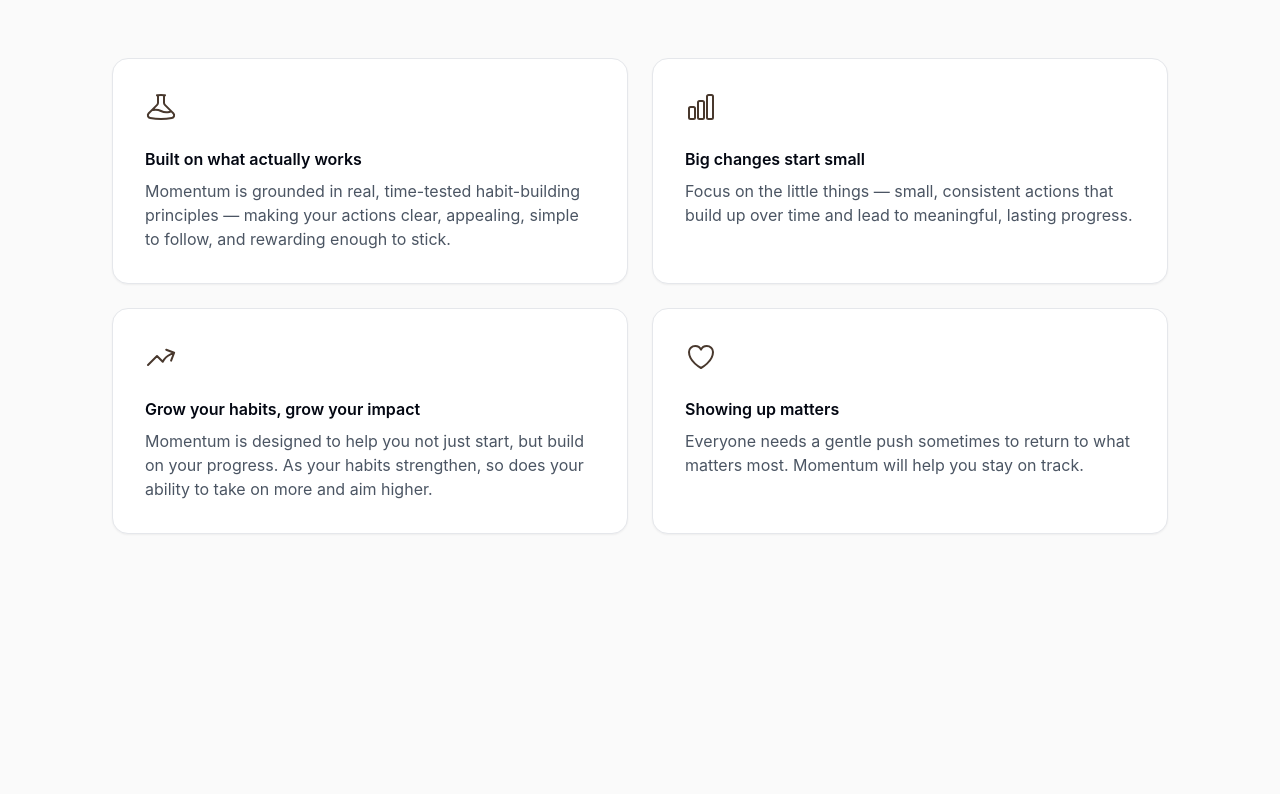
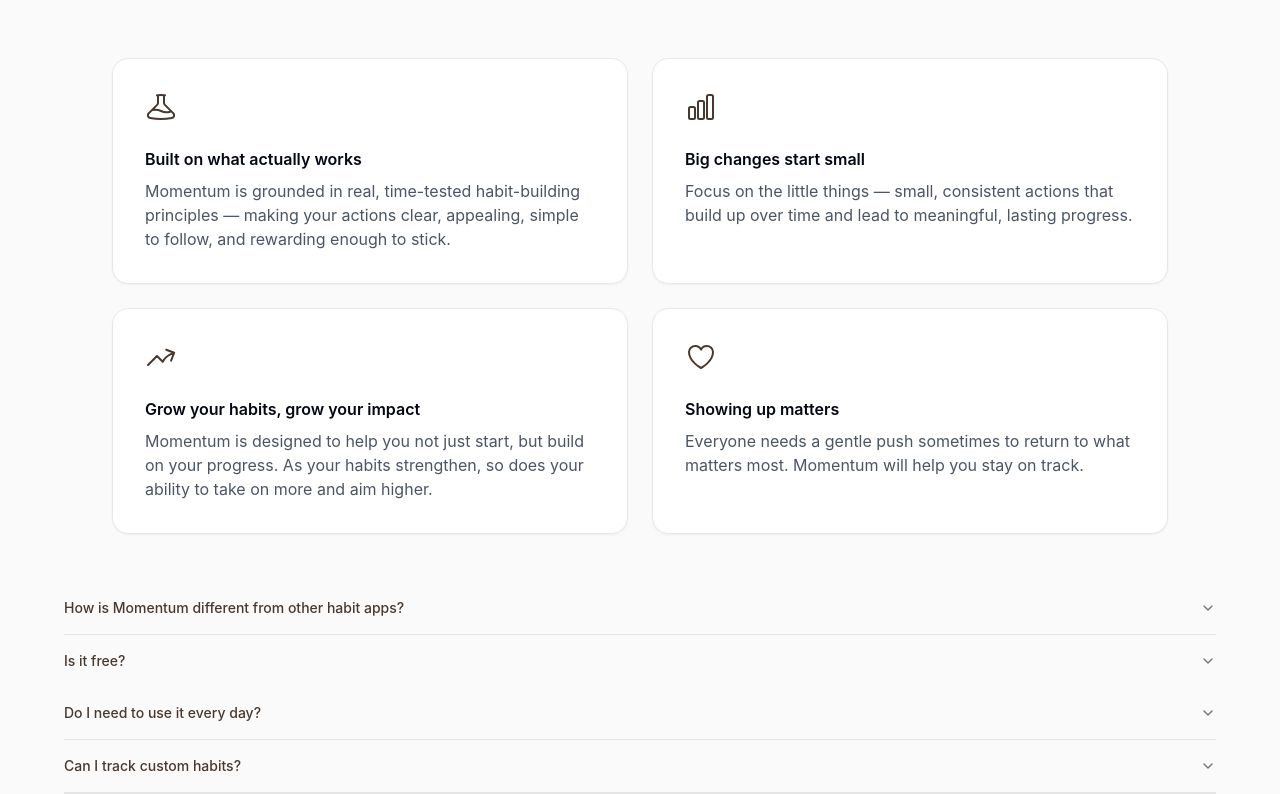
Before and after one commit to ronaakk/momentum, a Next.js app: page / in a window 1280 px wide. Shown: the part 1205-1999 px from the top of the page. Before the commit the page ends 1787 px from the top, so only its background shows below. Built offline with nearby package versions, Linux system fonts and the light colour scheme.

Commit message:
updated FAQs

```diff
--- a/package.json
+++ b/package.json
@@ -9,6 +9,7 @@
     "lint": "next lint"
   },
   "dependencies": {
+    "@radix-ui/react-accordion": "^1.2.4",
     "@radix-ui/react-slot": "^1.2.0",
     "class-variance-authority": "^0.7.1",
     "clsx": "^2.1.1",
--- a/src/app/page.tsx
+++ b/src/app/page.tsx
@@ -9,7 +9,7 @@
       <About />
       <Hero />
       <Features />
-      {/* <FAQ /> */}
+      <FAQ />
     </div>
   );
 }
--- a/src/components/landing/About.tsx
+++ b/src/components/landing/About.tsx
@@ -4,7 +4,7 @@
 
 function About() {
   return (
-    <div className="flex flex-col justify-center items-center py-8 md:py-10 space-y-6 sm:px-10 md:px-12 border-t border-pglightgrey">
+    <div className="animate-slide-in flex flex-col justify-center items-center py-8 md:py-10 space-y-6 sm:px-10 md:px-12 border-t border-pglightgrey">
       <h1 className="header tracking-tight h-[3rem] sm:h-[4rem] leading-normal md:text-5xl lg:text-6xl text-center">
         Tiny actions, lasting change.
       </h1>
--- a/src/components/landing/FAQ.tsx
+++ b/src/components/landing/FAQ.tsx
@@ -1,11 +1,46 @@
 import React from 'react'
+import {
+  Accordion,
+  AccordionContent,
+  AccordionItem,
+  AccordionTrigger,
+} from "@/components/ui/accordion"
+
 
 function FAQ() {
   return (
     <div>
+        <Accordion type="single" collapsible>
+          <AccordionItem value="item-1">
+            <AccordionTrigger>How is Momentum different from other habit apps?</AccordionTrigger>
+            <AccordionContent>
+              Momentum is grounded in real, time-tested behavioral science. The goal is to keep things simple, intentional, and sustainable.
+            </AccordionContent>
+          </AccordionItem>
+
+          <AccordionItem value="item-2">
+            <AccordionTrigger>Is it free?</AccordionTrigger>
+            <AccordionContent>
+              Yes! The purpose of this platform is to help you build better habits without putting you through paywalls.
+            </AccordionContent>
+
+            <AccordionItem value="item-3">
+            <AccordionTrigger>Do I need to use it every day?</AccordionTrigger>
+            <AccordionContent>
+            Nope, Momentum is flexible. While consistency helps, life happens. You can always pick up where you left off without feeling guilty.
+            </AccordionContent>
+          </AccordionItem>
+
+          <AccordionItem value="item-4">
+            <AccordionTrigger>Can I track custom habits?</AccordionTrigger>
+            <AccordionContent>
+            Absolutely. Whether you're trying to stretch every morning, drink more water, or write daily - you can create and track any habit that fits your goals.
+            </AccordionContent>
+          </AccordionItem>
+          </AccordionItem>
 
 
-
+        </Accordion>
     </div>
   )
 }
--- a/src/components/landing/Features.tsx
+++ b/src/components/landing/Features.tsx
@@ -2,8 +2,8 @@
 
 function Features() {
   return (
-    <div id='features' className='flex flex-col justify-center items-center py-8 md:py-12 space-y-6 sm:px-10 md:px-12'>
-      <div className='header sm:text-4xl'>
+    <div id='features' className='animate-slide-in flex flex-col justify-center items-center py-8 md:py-12 space-y-6 sm:px-10 md:px-12'>
+      <div className='header font-medium sm:text-4xl'>
         What is Momentum?
       </div>
       <p className='max-w-3xl text-center pb-4 sm:pb-8 text-lg'>
--- a/src/components/landing/Hero.tsx
+++ b/src/components/landing/Hero.tsx
@@ -3,7 +3,7 @@
 
 function Hero() {
   return (
-    <section className="px-6 md:px-2">
+    <section className="animate-slide-in px-6 md:px-2">
         <div data-aos="fade-up"
             className="relative mx-auto sm:px-5 px-4 max-w-screen-xl py-4 flex items-center aos-init aos-animate">
             <Image
--- /dev/null
+++ b/src/components/ui/accordion.tsx
@@ -0,0 +1,57 @@
+"use client"
+
+import * as React from "react"
+import * as AccordionPrimitive from "@radix-ui/react-accordion"
+import { ChevronDown } from "lucide-react"
+
+import { cn } from "@/lib/utils"
+
+const Accordion = AccordionPrimitive.Root
+
+const AccordionItem = React.forwardRef<
+  React.ElementRef<typeof AccordionPrimitive.Item>,
+  React.ComponentPropsWithoutRef<typeof AccordionPrimitive.Item>
+>(({ className, ...props }, ref) => (
+  <AccordionPrimitive.Item
+    ref={ref}
+    className={cn("border-b", className)}
+    {...props}
+  />
+))
+AccordionItem.displayName = "AccordionItem"
+
+const AccordionTrigger = React.forwardRef<
+  React.ElementRef<typeof AccordionPrimitive.Trigger>,
+  React.ComponentPropsWithoutRef<typeof AccordionPrimitive.Trigger>
+>(({ className, children, ...props }, ref) => (
+  <AccordionPrimitive.Header className="flex">
+    <AccordionPrimitive.Trigger
+      ref={ref}
+      className={cn(
+        "flex flex-1 items-center justify-between py-4 text-sm font-medium transition-all hover:underline text-left [&[data-state=open]>svg]:rotate-180",
+        className
+      )}
+      {...props}
+    >
+      {children}
+      <ChevronDown className="h-4 w-4 shrink-0 text-muted-foreground transition-transform duration-200" />
+    </AccordionPrimitive.Trigger>
+  </AccordionPrimitive.Header>
+))
+AccordionTrigger.displayName = AccordionPrimitive.Trigger.displayName
+
+const AccordionContent = React.forwardRef<
+  React.ElementRef<typeof AccordionPrimitive.Content>,
+  React.ComponentPropsWithoutRef<typeof AccordionPrimitive.Content>
+>(({ className, children, ...props }, ref) => (
+  <AccordionPrimitive.Content
+    ref={ref}
+    className="overflow-hidden text-sm data-[state=closed]:animate-accordion-up data-[state=open]:animate-accordion-down"
+    {...props}
+  >
+    <div className={cn("pb-4 pt-0", className)}>{children}</div>
+  </AccordionPrimitive.Content>
+))
+AccordionContent.displayName = AccordionPrimitive.Content.displayName
+
+export { Accordion, AccordionItem, AccordionTrigger, AccordionContent }
--- a/tailwind.config.js
+++ b/tailwind.config.js
@@ -75,6 +75,33 @@
   			lg: 'var(--radius)',
   			md: 'calc(var(--radius) - 2px)',
   			sm: 'calc(var(--radius) - 4px)'
+  		},
+  		keyframes: {
+  			'accordion-down': {
+  				from: {
+  					height: '0'
+  				},
+  				to: {
+  					height: 'var(--radix-accordion-content-height)'
+  				}
+  			},
+  			'accordion-up': {
+  				from: {
+  					height: 'var(--radix-accordion-content-height)'
+  				},
+  				to: {
+  					height: '0'
+  				}
+  			},
+			'slide-in': {
+				'0%': { opacity: '0', transform: 'translateY(50px)' },
+				'100%': { opacity: '1', transform: 'translateY(0)' },
+			},
+  		},
+  		animation: {
+  			'accordion-down': 'accordion-down 0.2s ease-out',
+  			'accordion-up': 'accordion-up 0.2s ease-out',
+			'slide-in': 'slide-in 1s ease-out forwards',
   		}
   	}
   },
```
Also changed, not shown: 1 other file (tests, documents, lock files or other folders).
